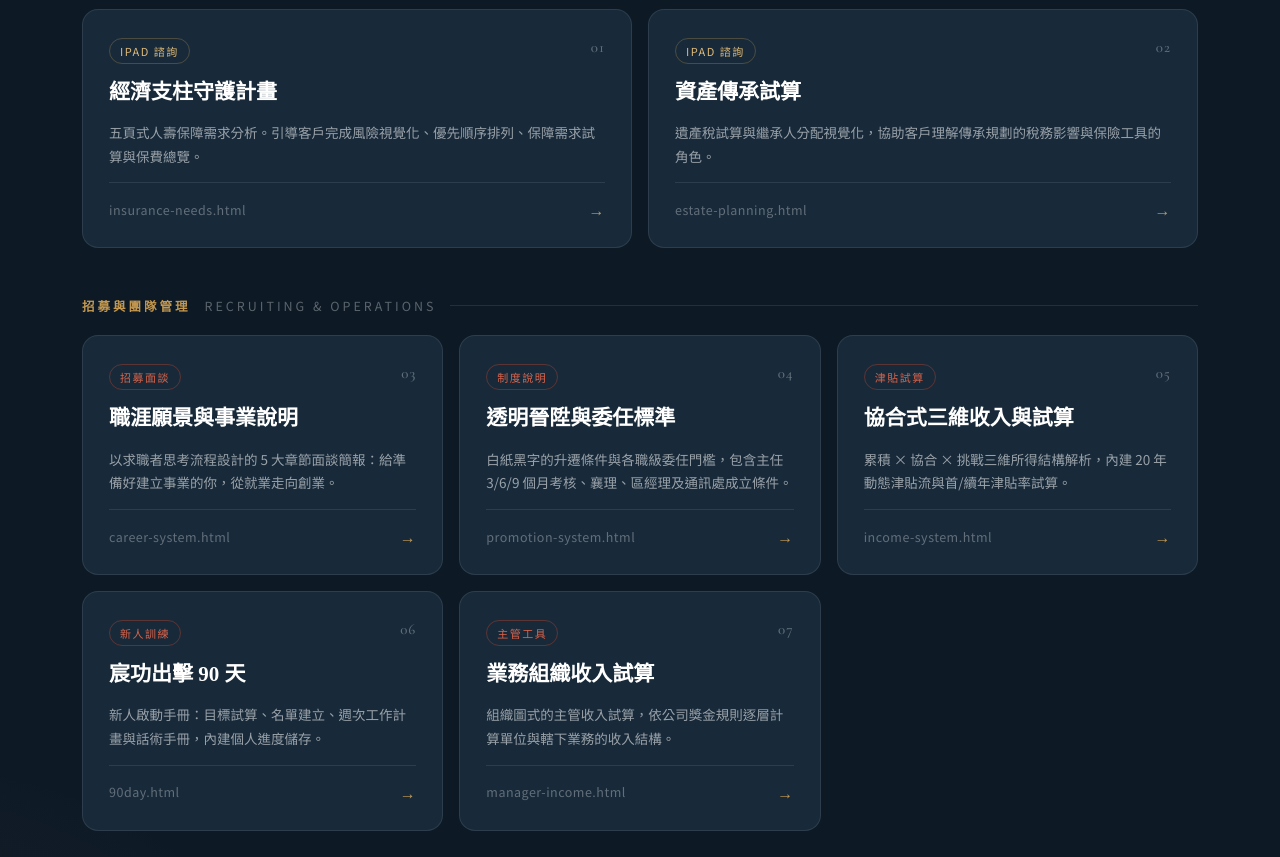
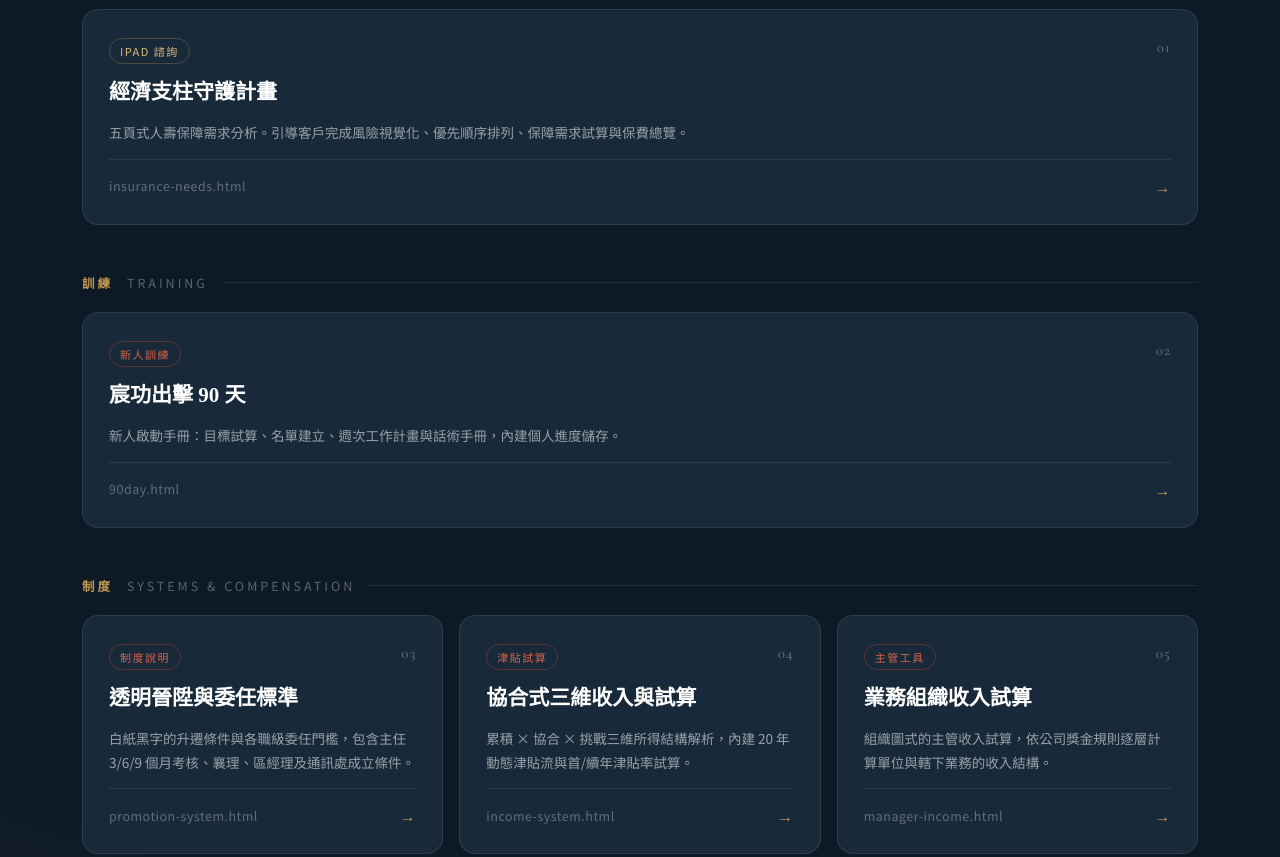
Before and after one commit to ns2148634/life-insurance, a plain HTML site: page index.html in a window 1280 px wide. Shown: the part 380-1237 px from the top of the page. Drawn offline with nearby package versions, Linux system fonts and the light colour scheme.

Commit message:
Update index.html

```diff
--- a/index.html
+++ b/index.html
@@ -152,35 +152,30 @@ footer{
       <div class="card-foot"><span>insurance-needs.html</span><span class="arrow">→</span></div>
     </a>
 
-    <a class="card" href="./estate-planning.html">
+  </div>
+
+  <div class="section-label"><b>訓練</b> Training</div>
+  <div class="grid">
+
+    <a class="card" href="./90day.html">
       <div class="card-top">
-        <span class="tag">iPad 諮詢</span>
+        <span class="tag internal">新人訓練</span>
         <span class="num">02</span>
       </div>
-      <h2>資產傳承試算</h2>
-      <p>遺產稅試算與繼承人分配視覺化，協助客戶理解傳承規劃的稅務影響與保險工具的角色。</p>
-      <div class="card-foot"><span>estate-planning.html</span><span class="arrow">→</span></div>
+      <h2>宸功出擊 90 天</h2>
+      <p>新人啟動手冊：目標試算、名單建立、週次工作計畫與話術手冊，內建個人進度儲存。</p>
+      <div class="card-foot"><span>90day.html</span><span class="arrow">→</span></div>
     </a>
 
   </div>
 
-  <div class="section-label"><b>招募與團隊管理</b> Recruiting &amp; Operations</div>
+  <div class="section-label"><b>制度</b> Systems &amp; Compensation</div>
   <div class="grid">
-
-    <a class="card" href="./career-system.html">
-      <div class="card-top">
-        <span class="tag internal">招募面談</span>
-        <span class="num">03</span>
-      </div>
-      <h2>職涯願景與事業說明</h2>
-      <p>以求職者思考流程設計的 5 大章節面談簡報：給準備好建立事業的你，從就業走向創業。</p>
-      <div class="card-foot"><span>career-system.html</span><span class="arrow">→</span></div>
-    </a>
 
     <a class="card" href="./promotion-system.html">
       <div class="card-top">
         <span class="tag internal">制度說明</span>
-        <span class="num">04</span>
+        <span class="num">03</span>
       </div>
       <h2>透明晉陞與委任標準</h2>
       <p>白紙黑字的升遷條件與各職級委任門檻，包含主任 3/6/9 個月考核、襄理、區經理及通訊處成立條件。</p>
@@ -190,27 +185,17 @@ footer{
     <a class="card" href="./income-system.html">
       <div class="card-top">
         <span class="tag internal">津貼試算</span>
-        <span class="num">05</span>
+        <span class="num">04</span>
       </div>
       <h2>協合式三維收入與試算</h2>
       <p>累積 × 協合 × 挑戰三維所得結構解析，內建 20 年動態津貼流與首/續年津貼率試算。</p>
       <div class="card-foot"><span>income-system.html</span><span class="arrow">→</span></div>
     </a>
 
-    <a class="card" href="./90day.html">
-      <div class="card-top">
-        <span class="tag internal">新人訓練</span>
-        <span class="num">06</span>
-      </div>
-      <h2>宸功出擊 90 天</h2>
-      <p>新人啟動手冊：目標試算、名單建立、週次工作計畫與話術手冊，內建個人進度儲存。</p>
-      <div class="card-foot"><span>90day.html</span><span class="arrow">→</span></div>
-    </a>
-
     <a class="card" href="./manager-income.html">
       <div class="card-top">
         <span class="tag internal">主管工具</span>
-        <span class="num">07</span>
+        <span class="num">05</span>
       </div>
       <h2>業務組織收入試算</h2>
       <p>組織圖式的主管收入試算，依公司獎金規則逐層計算單位與轄下業務的收入結構。</p>
```
